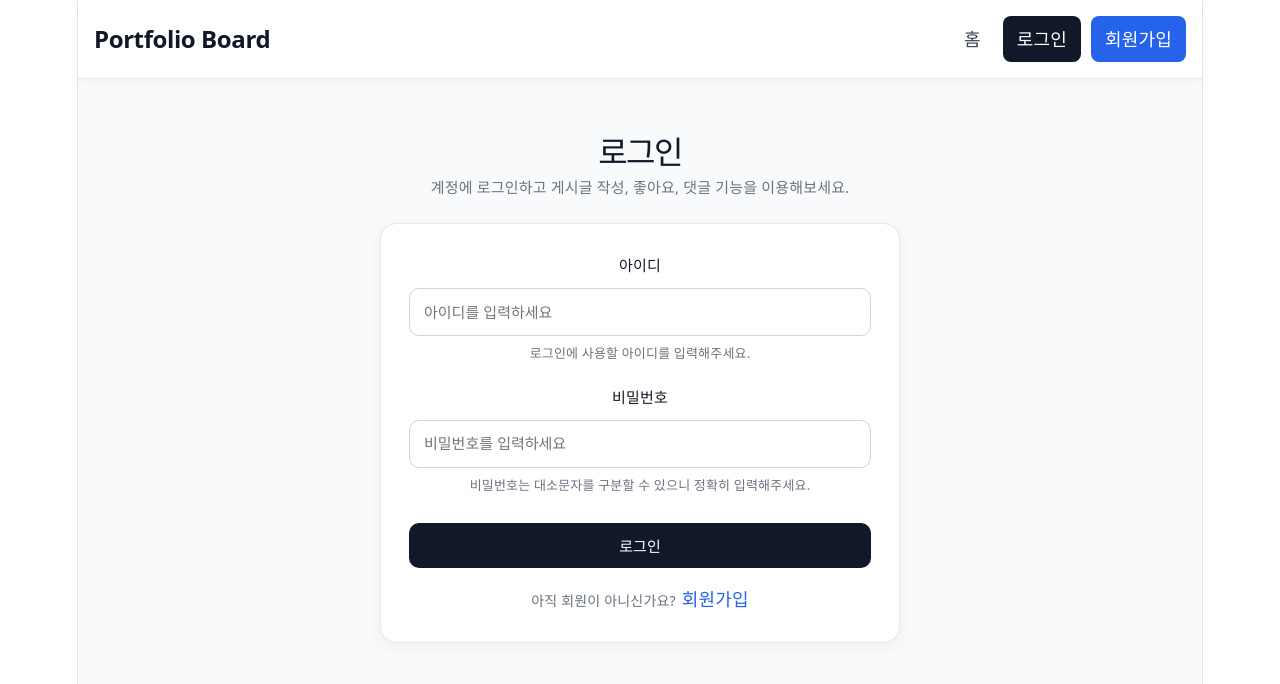
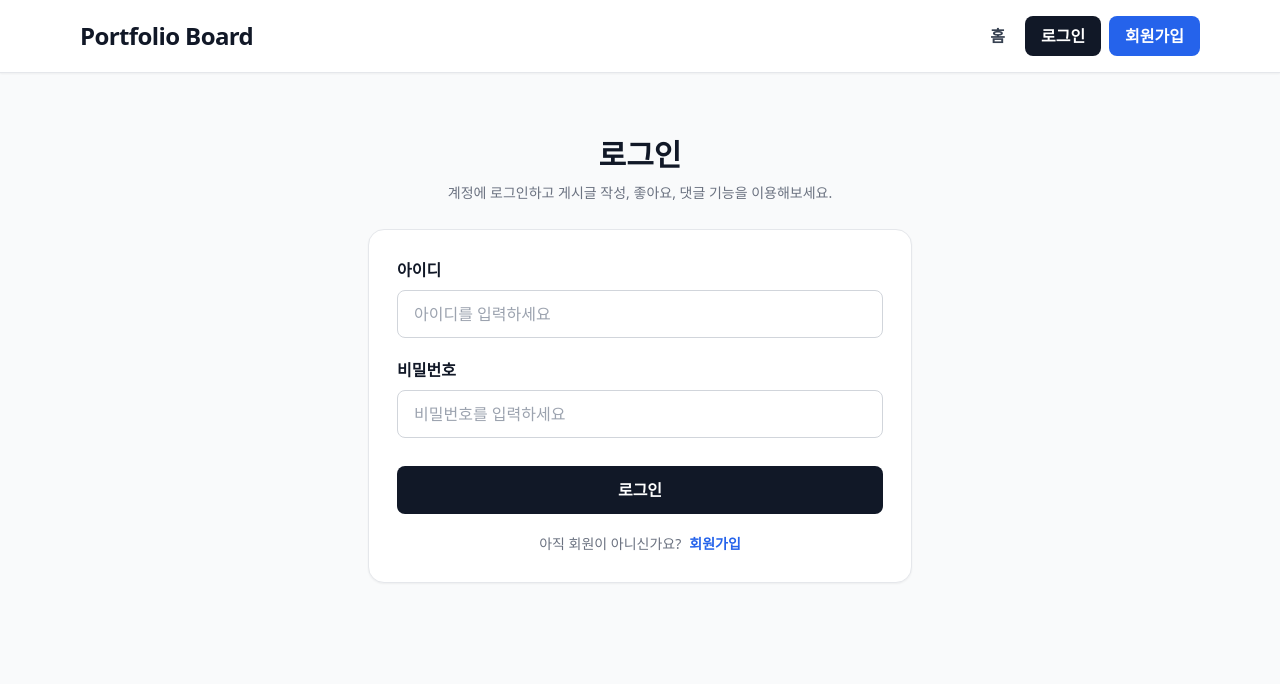
Before and after one commit to doltank777/portfolio-frontend, a React (Vite) app: page /login in a window 1280 px wide. Shown: the top 684 px of the page. Built offline with nearby package versions, Linux system fonts and the light colour scheme.

Commit message:
refactor: 주요 폼 페이지 Tailwind CSS 기반으로 리팩토링

```diff
--- a/src/components/Layout.jsx
+++ b/src/components/Layout.jsx
@@ -3,12 +3,12 @@ import { getUsernameFromToken } from "../utils/auth";
 
 export default function Layout() {
   const navigate = useNavigate();
+  const token = localStorage.getItem("accessToken");
   const username = getUsernameFromToken();
-  const isLogin = !!localStorage.getItem("accessToken");
+  const isLogin = !!token;
 
   const handleLogout = () => {
-    const ok = window.confirm("로그아웃 하시겠습니까?");
-    if (!ok) return;
+    if (!window.confirm("로그아웃 하시겠습니까?")) return;
 
     localStorage.removeItem("accessToken");
     alert("로그아웃 되었습니다.");
@@ -16,39 +16,42 @@ export default function Layout() {
   };
 
   return (
-    <div style={styles.wrapper}>
-      <header style={styles.header}>
-        <div style={styles.headerInner}>
-          <Link to="/" style={styles.logo}>
+    <div className="min-h-screen bg-gray-50">
+      <header className="sticky top-0 z-50 border-b border-gray-200 bg-white shadow-sm">
+        <div className="mx-auto flex max-w-6xl flex-wrap items-center justify-between gap-4 px-4 py-4">
+          <Link to="/" className="text-2xl font-extrabold tracking-tight text-gray-900">
             Portfolio Board
           </Link>
 
-          <nav style={styles.nav}>
-            <Link to="/" style={styles.navLink}>
+          <nav className="flex flex-wrap items-center gap-2">
+            <Link to="/" className="rounded-lg px-3 py-2 font-semibold text-gray-700 hover:bg-gray-100">
               홈
             </Link>
 
             {isLogin && (
-              <Link to="/write" style={styles.navLink}>
+              <Link to="/write" className="rounded-lg px-3 py-2 font-semibold text-gray-700 hover:bg-gray-100">
                 글쓰기
               </Link>
             )}
 
             {!isLogin ? (
               <>
-                <Link to="/login" style={styles.loginButton}>
+                <Link to="/login" className="rounded-lg bg-gray-900 px-4 py-2 font-bold text-white">
                   로그인
                 </Link>
-                <Link to="/register" style={styles.registerButton}>
+                <Link to="/register" className="rounded-lg bg-blue-600 px-4 py-2 font-bold text-white">
                   회원가입
                 </Link>
               </>
             ) : (
               <>
-                <span style={styles.userText}>
+                <span className="px-3 py-2 font-bold text-gray-900">
                   {username ? `${username}님` : "로그인됨"}
                 </span>
-                <button onClick={handleLogout} style={styles.logoutButton}>
+                <button
+                  onClick={handleLogout}
+                  className="rounded-lg bg-red-500 px-4 py-2 font-bold text-white hover:bg-red-600"
+                >
                   로그아웃
                 </button>
               </>
@@ -57,87 +60,9 @@ export default function Layout() {
         </div>
       </header>
 
-      <main style={styles.main}>
+      <main>
         <Outlet />
       </main>
     </div>
   );
 }
-
-const styles = {
-  wrapper: {
-    minHeight: "100vh",
-    backgroundColor: "#f9fafb",
-  },
-  header: {
-    position: "sticky",
-    top: 0,
-    zIndex: 100,
-    backgroundColor: "#ffffff",
-    borderBottom: "1px solid #e5e7eb",
-    boxShadow: "0 2px 8px rgba(0,0,0,0.04)",
-  },
-  headerInner: {
-    maxWidth: "1100px",
-    margin: "0 auto",
-    padding: "16px",
-    display: "flex",
-    justifyContent: "space-between",
-    alignItems: "center",
-    gap: "16px",
-    flexWrap: "wrap",
-  },
-  logo: {
-    fontSize: "24px",
-    fontWeight: "800",
-    color: "#111827",
-    textDecoration: "none",
-    letterSpacing: "-0.4px",
-  },
-  nav: {
-    display: "flex",
-    alignItems: "center",
-    gap: "10px",
-    flexWrap: "wrap",
-  },
-  navLink: {
-    textDecoration: "none",
-    color: "#374151",
-    fontWeight: "600",
-    padding: "10px 12px",
-    borderRadius: "8px",
-  },
-  loginButton: {
-    textDecoration: "none",
-    padding: "10px 14px",
-    borderRadius: "8px",
-    backgroundColor: "#111827",
-    color: "#ffffff",
-    fontWeight: "700",
-  },
-  registerButton: {
-    textDecoration: "none",
-    padding: "10px 14px",
-    borderRadius: "8px",
-    backgroundColor: "#2563eb",
-    color: "#ffffff",
-    fontWeight: "700",
-  },
-  userText: {
-    color: "#111827",
-    fontWeight: "700",
-    padding: "10px 12px",
-  },
-  logoutButton: {
-    border: "none",
-    backgroundColor: "#ef4444",
-    color: "#ffffff",
-    padding: "10px 14px",
-    borderRadius: "8px",
-    fontWeight: "700",
-    cursor: "pointer",
-  },
-  main: {
-    minHeight: "calc(100vh - 73px)",
-  },
-};
--- a/src/index.css
+++ b/src/index.css
@@ -1,111 +1,3 @@
-:root {
-  --text: #6b6375;
-  --text-h: #08060d;
-  --bg: #fff;
-  --border: #e5e4e7;
-  --code-bg: #f4f3ec;
-  --accent: #aa3bff;
-  --accent-bg: rgba(170, 59, 255, 0.1);
-  --accent-border: rgba(170, 59, 255, 0.5);
-  --social-bg: rgba(244, 243, 236, 0.5);
-  --shadow:
-    rgba(0, 0, 0, 0.1) 0 10px 15px -3px, rgba(0, 0, 0, 0.05) 0 4px 6px -2px;
-
-  --sans: system-ui, 'Segoe UI', Roboto, sans-serif;
-  --heading: system-ui, 'Segoe UI', Roboto, sans-serif;
-  --mono: ui-monospace, Consolas, monospace;
-
-  font: 18px/145% var(--sans);
-  letter-spacing: 0.18px;
-  color-scheme: light dark;
-  color: var(--text);
-  background: var(--bg);
-  font-synthesis: none;
-  text-rendering: optimizeLegibility;
-  -webkit-font-smoothing: antialiased;
-  -moz-osx-font-smoothing: grayscale;
-
-  @media (max-width: 1024px) {
-    font-size: 16px;
-  }
-}
-
-@media (prefers-color-scheme: dark) {
-  :root {
-    --text: #9ca3af;
-    --text-h: #f3f4f6;
-    --bg: #16171d;
-    --border: #2e303a;
-    --code-bg: #1f2028;
-    --accent: #c084fc;
-    --accent-bg: rgba(192, 132, 252, 0.15);
-    --accent-border: rgba(192, 132, 252, 0.5);
-    --social-bg: rgba(47, 48, 58, 0.5);
-    --shadow:
-      rgba(0, 0, 0, 0.4) 0 10px 15px -3px, rgba(0, 0, 0, 0.25) 0 4px 6px -2px;
-  }
-
-  #social .button-icon {
-    filter: invert(1) brightness(2);
-  }
-}
-
-body {
-  margin: 0;
-}
-
-#root {
-  width: 1126px;
-  max-width: 100%;
-  margin: 0 auto;
-  text-align: center;
-  border-inline: 1px solid var(--border);
-  min-height: 100svh;
-  display: flex;
-  flex-direction: column;
-  box-sizing: border-box;
-}
-
-h1,
-h2 {
-  font-family: var(--heading);
-  font-weight: 500;
-  color: var(--text-h);
-}
-
-h1 {
-  font-size: 56px;
-  letter-spacing: -1.68px;
-  margin: 32px 0;
-  @media (max-width: 1024px) {
-    font-size: 36px;
-    margin: 20px 0;
-  }
-}
-h2 {
-  font-size: 24px;
-  line-height: 118%;
-  letter-spacing: -0.24px;
-  margin: 0 0 8px;
-  @media (max-width: 1024px) {
-    font-size: 20px;
-  }
-}
-p {
-  margin: 0;
-}
-
-code,
-.counter {
-  font-family: var(--mono);
-  display: inline-flex;
-  border-radius: 4px;
-  color: var(--text-h);
-}
-
-code {
-  font-size: 15px;
-  line-height: 135%;
-  padding: 4px 8px;
-  background: var(--code-bg);
-}
+@tailwind base;
+@tailwind components;
+@tailwind utilities;
--- a/src/pages/LoginPage.jsx
+++ b/src/pages/LoginPage.jsx
@@ -1,7 +1,6 @@
 import { useState } from "react";
 import { Link, useNavigate } from "react-router-dom";
 import { login } from "../api/authApi";
-import styles from "../styles/authFormStyles";
 
 export default function LoginPage() {
   const navigate = useNavigate();
@@ -10,6 +9,7 @@ export default function LoginPage() {
     username: "",
     password: "",
   });
+
   const [loading, setLoading] = useState(false);
 
   const handleChange = (e) => {
@@ -38,7 +38,6 @@ export default function LoginPage() {
       setLoading(true);
 
       const res = await login(form);
-
       localStorage.setItem("accessToken", res.data);
 
       alert("로그인 성공");
@@ -52,35 +51,31 @@ export default function LoginPage() {
   };
 
   return (
-    <div style={styles.container}>
-      <div style={styles.pageHeader}>
-        <h1 style={styles.title}>로그인</h1>
-        <p style={styles.subtitle}>
+    <div className="mx-auto mt-16 max-w-xl px-4 pb-10">
+      <div className="mb-6 text-center">
+        <h1 className="text-3xl font-bold text-gray-900">로그인</h1>
+        <p className="mt-2 text-sm leading-6 text-gray-500">
           계정에 로그인하고 게시글 작성, 좋아요, 댓글 기능을 이용해보세요.
         </p>
       </div>
 
-      <form onSubmit={submit} style={styles.card}>
-        <div style={styles.field}>
-          <label htmlFor="username" style={styles.label}>
+      <form onSubmit={submit} className="rounded-2xl border border-gray-200 bg-white p-7 shadow-sm">
+        <div className="mb-5">
+          <label htmlFor="username" className="mb-2 block font-bold text-gray-900">
             아이디
           </label>
           <input
             id="username"
-            type="text"
             name="username"
             value={form.username}
             onChange={handleChange}
             placeholder="아이디를 입력하세요"
-            style={styles.input}
+            className="h-12 w-full rounded-lg border border-gray-300 px-4 outline-none focus:border-gray-900 focus:ring-2 focus:ring-gray-900/10"
           />
-          <span style={styles.helperText}>
-            로그인에 사용할 아이디를 입력해주세요.
-          </span>
         </div>
 
-        <div style={styles.field}>
-          <label htmlFor="password" style={styles.label}>
+        <div className="mb-7">
+          <label htmlFor="password" className="mb-2 block font-bold text-gray-900">
             비밀번호
           </label>
           <input
@@ -90,26 +85,23 @@ export default function LoginPage() {
             value={form.password}
             onChange={handleChange}
             placeholder="비밀번호를 입력하세요"
-            style={styles.input}
+            className="h-12 w-full rounded-lg border border-gray-300 px-4 outline-none focus:border-gray-900 focus:ring-2 focus:ring-gray-900/10"
           />
-          <span style={styles.helperText}>
-            비밀번호는 대소문자를 구분할 수 있으니 정확히 입력해주세요.
-          </span>
         </div>
 
-        <div style={styles.buttonRow}>
         <button
           type="submit"
-            style={loading ? styles.submitButtonDisabled : styles.submitButton}
           disabled={loading}
+          className={`w-full rounded-lg px-4 py-3 font-bold text-white ${
+            loading ? "cursor-not-allowed bg-gray-400" : "bg-gray-900 hover:bg-black"
+          }`}
         >
           {loading ? "로그인 중..." : "로그인"}
         </button>
-        </div>
 
-        <div style={styles.subActionRow}>
-          <span style={styles.subActionText}>아직 회원이 아니신가요?</span>
-          <Link to="/register" style={styles.subActionLink}>
+        <div className="mt-5 text-center text-sm text-gray-500">
+          아직 회원이 아니신가요?
+          <Link to="/register" className="ml-2 font-bold text-blue-600 hover:underline">
             회원가입
           </Link>
         </div>
--- a/src/pages/PostEditPage.jsx
+++ b/src/pages/PostEditPage.jsx
@@ -1,8 +1,6 @@
 import { useEffect, useState } from "react";
 import { useNavigate, useParams } from "react-router-dom";
 import { getPostDetail, updatePost } from "../api/postApi";
-import styles from "../styles/postFormStyles";
-import commonStyles from "../styles/commonStyles";
 
 export default function PostEditPage() {
   const { id } = useParams();
@@ -12,6 +10,7 @@ export default function PostEditPage() {
     title: "",
     content: "",
   });
+
   const [loading, setLoading] = useState(false);
   const [pageLoading, setPageLoading] = useState(true);
 
@@ -22,6 +21,7 @@ export default function PostEditPage() {
   const loadPost = async () => {
     try {
       setPageLoading(true);
+
       const res = await getPostDetail(id);
 
       setForm({
@@ -46,7 +46,7 @@ export default function PostEditPage() {
     }));
   };
 
-  const handleSubmit = async (e) => {
+  const submit = async (e) => {
     e.preventDefault();
 
     if (!form.title.trim()) {
@@ -61,6 +61,7 @@ export default function PostEditPage() {
 
     try {
       setLoading(true);
+
       await updatePost(id, form);
       alert("게시글이 수정되었습니다.");
       navigate(`/posts/${id}`);
@@ -74,48 +75,45 @@ export default function PostEditPage() {
 
   if (pageLoading) {
     return (
-      <div style={styles.container}>
-        <div style={commonStyles.loadingBox}>게시글 정보를 불러오는 중입니다...</div>
+      <div className="mx-auto mt-10 max-w-4xl px-4 pb-10">
+        <div className="rounded-2xl border border-gray-200 bg-white p-7 text-gray-700 shadow-sm">
+          게시글 정보를 불러오는 중입니다...
+        </div>
       </div>
     );
   }
 
   return (
-    <div style={styles.container}>
-      <div style={styles.pageHeader}>
-        <div>
-          <h1 style={styles.title}>게시글 수정</h1>
-          <p style={styles.subtitle}>
-            기존 게시글 내용을 수정하고 업데이트할 수 있습니다.
-          </p>
-        </div>
+    <div className="mx-auto mt-10 max-w-4xl px-4 pb-10">
+      <div className="mb-6">
+        <h1 className="text-3xl font-bold text-gray-900">게시글 수정</h1>
+        <p className="mt-2 text-sm leading-6 text-gray-500">
+          기존 게시글 내용을 수정하고 업데이트할 수 있습니다.
+        </p>
       </div>
 
-      <form onSubmit={handleSubmit} style={styles.card}>
-        <div style={styles.field}>
-          <label htmlFor="title" style={styles.label}>
+      <form onSubmit={submit} className="rounded-2xl border border-gray-200 bg-white p-7 shadow-sm">
+        <div className="mb-6">
+          <label htmlFor="title" className="mb-2 block font-bold text-gray-900">
             제목
           </label>
           <input
             id="title"
-            type="text"
             name="title"
             value={form.title}
             onChange={handleChange}
             placeholder="게시글 제목을 입력하세요"
-            style={styles.input}
             maxLength={100}
+            className="h-12 w-full rounded-lg border border-gray-300 px-4 outline-none focus:border-gray-900 focus:ring-2 focus:ring-gray-900/10"
           />
-          <div style={styles.helperRow}>
-            <span style={styles.helperText}>
-              제목은 게시글의 핵심 내용을 잘 드러내도록 작성해보세요.
-            </span>
-            <span style={styles.countText}>{form.title.length}/100</span>
+          <div className="mt-2 flex flex-wrap justify-between gap-2 text-sm">
+            <span className="text-gray-500">제목은 게시글의 핵심 내용을 잘 드러내도록 작성해보세요.</span>
+            <span className="font-semibold text-gray-400">{form.title.length}/100</span>
           </div>
         </div>
 
-        <div style={styles.field}>
-          <label htmlFor="content" style={styles.label}>
+        <div className="mb-7">
+          <label htmlFor="content" className="mb-2 block font-bold text-gray-900">
             내용
           </label>
           <textarea
@@ -124,23 +122,21 @@ export default function PostEditPage() {
             value={form.content}
             onChange={handleChange}
             placeholder="게시글 내용을 입력하세요"
-            style={styles.textarea}
             maxLength={5000}
+            className="min-h-[320px] w-full resize-y rounded-lg border border-gray-300 p-4 leading-7 outline-none focus:border-gray-900 focus:ring-2 focus:ring-gray-900/10"
           />
-          <div style={styles.helperRow}>
-            <span style={styles.helperText}>
-              구현 과정, 개선 내용, 트러블슈팅 등을 정리하면 더 좋은 게시글이 됩니다.
-            </span>
-            <span style={styles.countText}>{form.content.length}/5000</span>
+          <div className="mt-2 flex flex-wrap justify-between gap-2 text-sm">
+            <span className="text-gray-500">구현 과정, 개선 내용, 트러블슈팅 등을 정리해보세요.</span>
+            <span className="font-semibold text-gray-400">{form.content.length}/5000</span>
           </div>
         </div>
 
-        <div style={styles.buttonRow}>
+        <div className="flex flex-wrap justify-end gap-2">
           <button
             type="button"
             onClick={() => navigate("/")}
-            style={styles.listButton}
             disabled={loading}
+            className="rounded-lg bg-gray-100 px-5 py-3 font-bold text-gray-900 hover:bg-gray-200"
           >
             목록
           </button>
@@ -148,16 +144,18 @@ export default function PostEditPage() {
           <button
             type="button"
             onClick={() => navigate(`/posts/${id}`)}
-            style={commonStyles.cancelButton}
             disabled={loading}
+            className="rounded-lg bg-gray-200 px-5 py-3 font-bold text-gray-900 hover:bg-gray-300"
           >
             취소
           </button>
 
           <button
             type="submit"
-            style={loading ? styles.submitButtonDisabled : styles.submitButton}
             disabled={loading}
+            className={`rounded-lg px-5 py-3 font-bold text-white ${
+              loading ? "cursor-not-allowed bg-gray-400" : "bg-gray-900 hover:bg-black"
+            }`}
           >
             {loading ? "수정 중..." : "게시글 수정"}
           </button>
--- a/src/pages/PostWritePage.jsx
+++ b/src/pages/PostWritePage.jsx
@@ -1,7 +1,6 @@
 import { useState } from "react";
 import { useNavigate } from "react-router-dom";
 import { createPost } from "../api/postApi";
-import styles from "../styles/postFormStyles";
 
 export default function PostWritePage() {
   const navigate = useNavigate();
@@ -10,6 +9,7 @@ export default function PostWritePage() {
     title: "",
     content: "",
   });
+
   const [loading, setLoading] = useState(false);
 
   const handleChange = (e) => {
@@ -21,7 +21,7 @@ export default function PostWritePage() {
     }));
   };
 
-  const handleSubmit = async (e) => {
+  const submit = async (e) => {
     e.preventDefault();
 
     if (!form.title.trim()) {
@@ -36,6 +36,7 @@ export default function PostWritePage() {
 
     try {
       setLoading(true);
+
       const res = await createPost(form);
       alert("게시글이 등록되었습니다.");
 
@@ -54,41 +55,36 @@ export default function PostWritePage() {
   };
 
   return (
-    <div style={styles.container}>
-      <div style={styles.pageHeader}>
-        <div>
-          <h1 style={styles.title}>게시글 작성</h1>
-          <p style={styles.subtitle}>
-            새로운 게시글을 작성하고 포트폴리오 게시판에 공유해보세요.
-          </p>
-        </div>
+    <div className="mx-auto mt-10 max-w-4xl px-4 pb-10">
+      <div className="mb-6">
+        <h1 className="text-3xl font-bold text-gray-900">게시글 작성</h1>
+        <p className="mt-2 text-sm leading-6 text-gray-500">
+          새로운 게시글을 작성하고 포트폴리오 게시판에 공유해보세요.
+        </p>
       </div>
 
-      <form onSubmit={handleSubmit} style={styles.card}>
-        <div style={styles.field}>
-          <label htmlFor="title" style={styles.label}>
+      <form onSubmit={submit} className="rounded-2xl border border-gray-200 bg-white p-7 shadow-sm">
+        <div className="mb-6">
+          <label htmlFor="title" className="mb-2 block font-bold text-gray-900">
             제목
           </label>
           <input
             id="title"
-            type="text"
             name="title"
             value={form.title}
             onChange={handleChange}
             placeholder="게시글 제목을 입력하세요"
-            style={styles.input}
             maxLength={100}
+            className="h-12 w-full rounded-lg border border-gray-300 px-4 outline-none focus:border-gray-900 focus:ring-2 focus:ring-gray-900/10"
           />
-          <div style={styles.helperRow}>
-            <span style={styles.helperText}>
-              명확한 제목을 작성하면 게시글이 더 잘 보입니다.
-            </span>
-            <span style={styles.countText}>{form.title.length}/100</span>
+          <div className="mt-2 flex flex-wrap justify-between gap-2 text-sm">
+            <span className="text-gray-500">명확한 제목을 작성하면 게시글이 더 잘 보입니다.</span>
+            <span className="font-semibold text-gray-400">{form.title.length}/100</span>
           </div>
         </div>
 
-        <div style={styles.field}>
-          <label htmlFor="content" style={styles.label}>
+        <div className="mb-7">
+          <label htmlFor="content" className="mb-2 block font-bold text-gray-900">
             내용
           </label>
           <textarea
@@ -97,31 +93,31 @@ export default function PostWritePage() {
             value={form.content}
             onChange={handleChange}
             placeholder="게시글 내용을 입력하세요"
-            style={styles.textarea}
             maxLength={5000}
+            className="min-h-[320px] w-full resize-y rounded-lg border border-gray-300 p-4 leading-7 outline-none focus:border-gray-900 focus:ring-2 focus:ring-gray-900/10"
           />
-          <div style={styles.helperRow}>
-            <span style={styles.helperText}>
-              프로젝트 내용, 구현 내용, 트러블슈팅 등을 자유롭게 작성해보세요.
-            </span>
-            <span style={styles.countText}>{form.content.length}/5000</span>
+          <div className="mt-2 flex flex-wrap justify-between gap-2 text-sm">
+            <span className="text-gray-500">프로젝트 내용, 구현 내용, 트러블슈팅 등을 작성해보세요.</span>
+            <span className="font-semibold text-gray-400">{form.content.length}/5000</span>
           </div>
         </div>
 
-        <div style={styles.buttonRow}>
+        <div className="flex flex-wrap justify-end gap-2">
           <button
             type="button"
             onClick={() => navigate("/")}
-            style={styles.listButton}
             disabled={loading}
+            className="rounded-lg bg-gray-100 px-5 py-3 font-bold text-gray-900 hover:bg-gray-200"
           >
             목록
           </button>
 
           <button
             type="submit"
-            style={loading ? styles.submitButtonDisabled : styles.submitButton}
             disabled={loading}
+            className={`rounded-lg px-5 py-3 font-bold text-white ${
+              loading ? "cursor-not-allowed bg-gray-400" : "bg-gray-900 hover:bg-black"
+            }`}
           >
             {loading ? "등록 중..." : "게시글 등록"}
           </button>
--- a/src/pages/RegisterPage.jsx
+++ b/src/pages/RegisterPage.jsx
@@ -1,7 +1,6 @@
 import { useState } from "react";
 import { Link, useNavigate } from "react-router-dom";
-import api from "../api/axios";
-import styles from "../styles/authFormStyles";
+import { register } from "../api/authApi";
 
 export default function RegisterPage() {
   const navigate = useNavigate();
@@ -10,6 +9,7 @@ export default function RegisterPage() {
     username: "",
     password: "",
   });
+
   const [loading, setLoading] = useState(false);
 
   const handleChange = (e) => {
@@ -21,7 +21,7 @@ export default function RegisterPage() {
     }));
   };
 
-  const handleSubmit = async (e) => {
+  const submit = async (e) => {
     e.preventDefault();
 
     if (!form.username.trim()) {
@@ -41,7 +41,8 @@ export default function RegisterPage() {
 
     try {
       setLoading(true);
-      await api.post("/auth/register", form);
+      await register(form);
+
       alert("회원가입이 완료되었습니다.");
       navigate("/login");
     } catch (error) {
@@ -53,36 +54,32 @@ export default function RegisterPage() {
   };
 
   return (
-    <div style={styles.container}>
-      <div style={styles.pageHeader}>
-        <h1 style={styles.title}>회원가입</h1>
-        <p style={styles.subtitle}>
+    <div className="mx-auto mt-16 max-w-xl px-4 pb-10">
+      <div className="mb-6 text-center">
+        <h1 className="text-3xl font-bold text-gray-900">회원가입</h1>
+        <p className="mt-2 text-sm leading-6 text-gray-500">
           새 계정을 생성하고 포트폴리오 게시판 서비스를 시작해보세요.
         </p>
       </div>
 
-      <form onSubmit={handleSubmit} style={styles.card}>
-        <div style={styles.field}>
-          <label htmlFor="username" style={styles.label}>
+      <form onSubmit={submit} className="rounded-2xl border border-gray-200 bg-white p-7 shadow-sm">
+        <div className="mb-5">
+          <label htmlFor="username" className="mb-2 block font-bold text-gray-900">
             아이디
           </label>
           <input
             id="username"
-            type="text"
             name="username"
             value={form.username}
             onChange={handleChange}
             placeholder="아이디를 입력하세요"
-            style={styles.input}
             maxLength={30}
+            className="h-12 w-full rounded-lg border border-gray-300 px-4 outline-none focus:border-gray-900 focus:ring-2 focus:ring-gray-900/10"
           />
-          <span style={styles.helperText}>
-            영문, 숫자 중심으로 기억하기 쉬운 아이디를 추천합니다.
-          </span>
         </div>
 
-        <div style={styles.field}>
-          <label htmlFor="password" style={styles.label}>
+        <div className="mb-7">
+          <label htmlFor="password" className="mb-2 block font-bold text-gray-900">
             비밀번호
           </label>
           <input
@@ -92,27 +89,25 @@ export default function RegisterPage() {
             value={form.password}
             onChange={handleChange}
             placeholder="비밀번호를 입력하세요"
-            style={styles.input}
             maxLength={100}
+            className="h-12 w-full rounded-lg border border-gray-300 px-4 outline-none focus:border-gray-900 focus:ring-2 focus:ring-gray-900/10"
           />
-          <span style={styles.helperText}>
-            비밀번호는 4자 이상 입력해주세요.
-          </span>
+          <p className="mt-2 text-sm text-gray-500">비밀번호는 4자 이상 입력해주세요.</p>
         </div>
 
-        <div style={styles.buttonRow}>
         <button
           type="submit"
-            style={loading ? styles.submitButtonDisabled : styles.submitButton}
           disabled={loading}
+          className={`w-full rounded-lg px-4 py-3 font-bold text-white ${
+            loading ? "cursor-not-allowed bg-gray-400" : "bg-gray-900 hover:bg-black"
+          }`}
         >
           {loading ? "가입 중..." : "회원가입"}
         </button>
-        </div>
 
-        <div style={styles.subActionRow}>
-          <span style={styles.subActionText}>이미 계정이 있으신가요?</span>
-          <Link to="/login" style={styles.subActionLink}>
+        <div className="mt-5 text-center text-sm text-gray-500">
+          이미 계정이 있으신가요?
+          <Link to="/login" className="ml-2 font-bold text-blue-600 hover:underline">
             로그인
           </Link>
         </div>
--- a/tailwind.config.js
+++ b/tailwind.config.js
@@ -1,6 +1,9 @@
 /** @type {import('tailwindcss').Config} */
 export default {
-  content: [],
+  content: [
+    "./index.html",
+    "./src/**/*.{js,jsx,ts,tsx}",
+  ],
   theme: {
     extend: {},
   },
```
Lines whose indentation alone changed are shown as unchanged.
